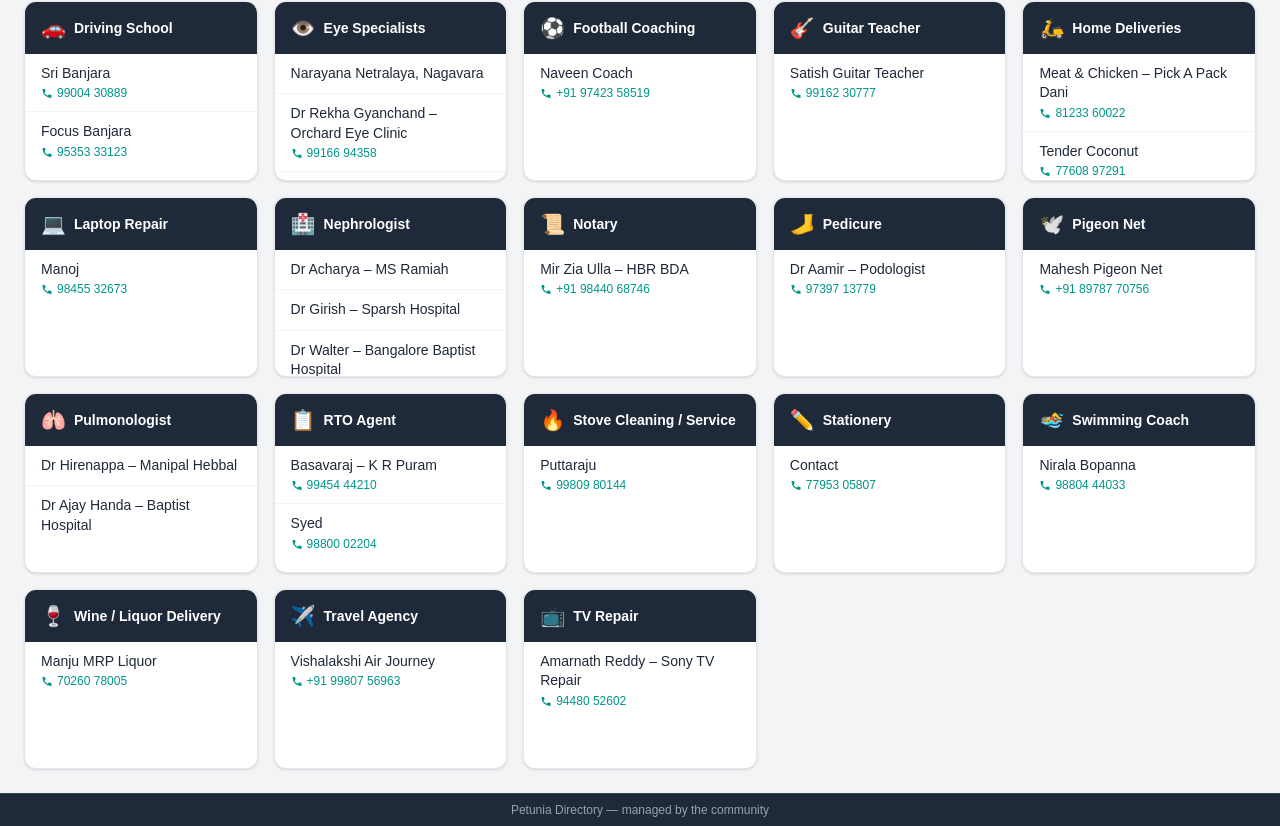
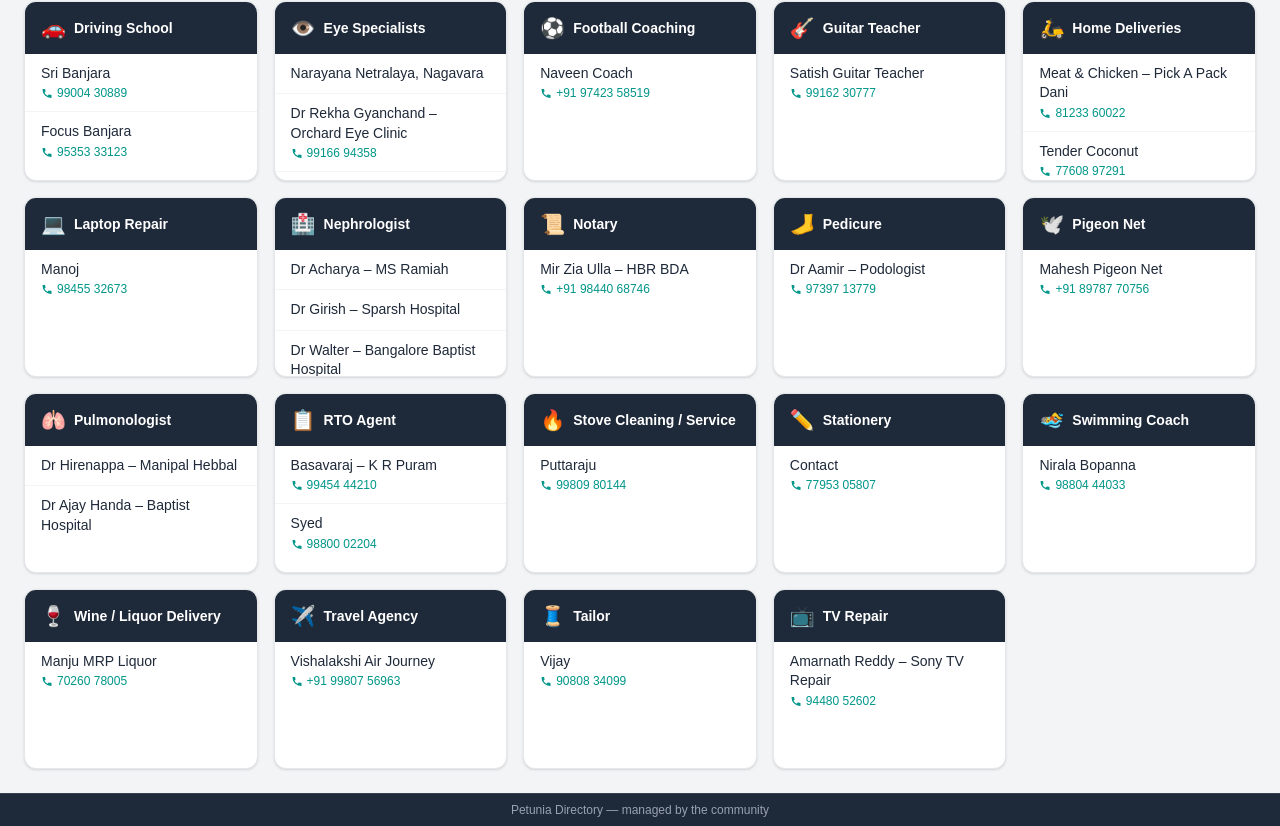
Before and after one commit to nanzwilly/petunia-directory, a Next.js app: page / in a window 1280 px wide. Shown: the part 872-1698 px from the top of the page. Built offline with nearby package versions, Linux system fonts and the light colour scheme.

Commit message:
Add Tailor category with Vijay
Co-Authored-By: Claude Opus 4.6 <noreply@anthropic.com>

```diff
--- a/app/page.tsx
+++ b/app/page.tsx
@@ -73,6 +73,7 @@ function categoryIcon(category: string): string {
     "Wine / Liquor Delivery": "🍷",
     "Swimming Coach": "🏊",
     "Taxi": "🚕",
+    "Tailor": "🧵",
     "Travel Agency": "✈️",
     "TV Repair": "📺",
   };
--- a/app/test/page.tsx
+++ b/app/test/page.tsx
@@ -73,6 +73,7 @@ function categoryIcon(category: string): string {
     "Wine / Liquor Delivery": "🍷",
     "Swimming Coach": "🏊",
     "Taxi": "🚕",
+    "Tailor": "🧵",
     "Travel Agency": "✈️",
     "TV Repair": "📺",
   };
--- a/data/directory.json
+++ b/data/directory.json
@@ -257,6 +257,12 @@
     ]
   },
   {
+    "category": "Tailor",
+    "entries": [
+      { "name": "Vijay", "phone": "90808 34099" }
+    ]
+  },
+  {
     "category": "TV Repair",
     "entries": [
       { "name": "Amarnath Reddy – Sony TV Repair", "phone": "94480 52602" }
```
